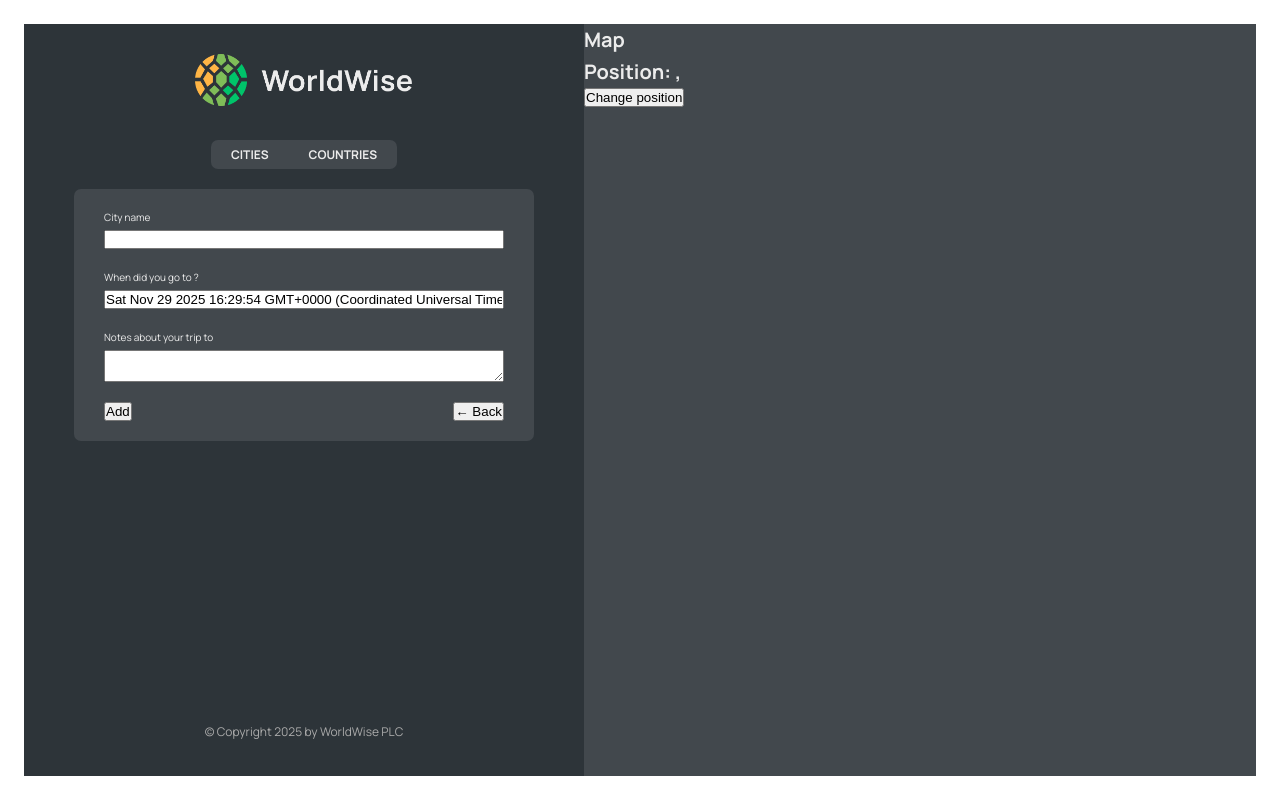
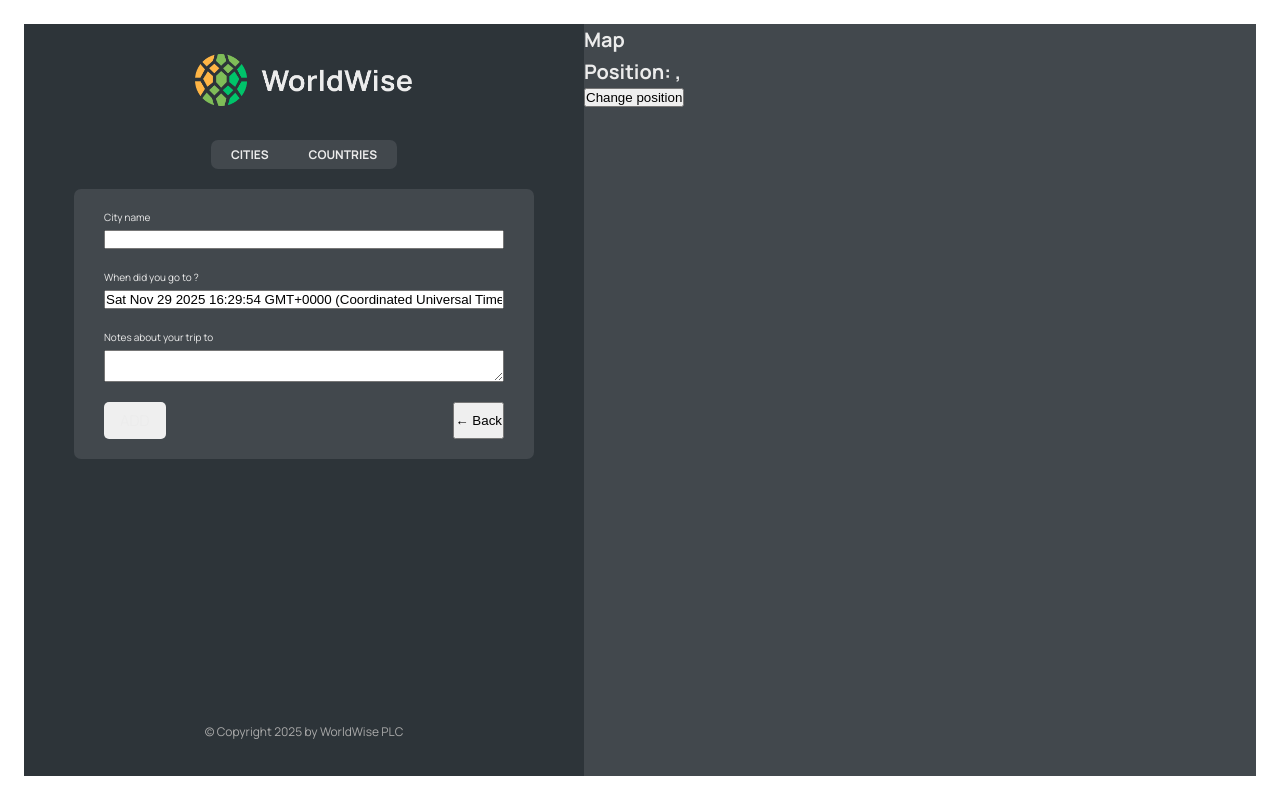
Before and after one commit to MBANS8A1/WorldWiseRecorder, a React (Vite) app: page /app/form in a window 1280 px wide. Built offline with nearby package versions, Linux system fonts and the light colour scheme; data requests are answered from the project's data file.

Commit message:
In the Button.module.css file are classes .primary, .back and .position. Based off of which of the these 3 are passed to the type prop, a corresponding className will be applied to the Button component (according to the kind of Button I want on the UI).

```diff
--- a/src/components/Form.jsx
+++ b/src/components/Form.jsx
@@ -3,6 +3,7 @@
 import { useState } from "react";
 
 import styles from "./Form.module.css";
+import Button from "./Button.jsx";
 
 export function convertToEmoji(countryCode) {
   const codePoints = countryCode
@@ -49,7 +50,7 @@ function Form() {
       </div>
 
       <div className={styles.buttons}>
-        <button>Add</button>
+        <Button type="primary">Add</Button>
         <button>&larr; Back</button>
       </div>
     </form>
```
